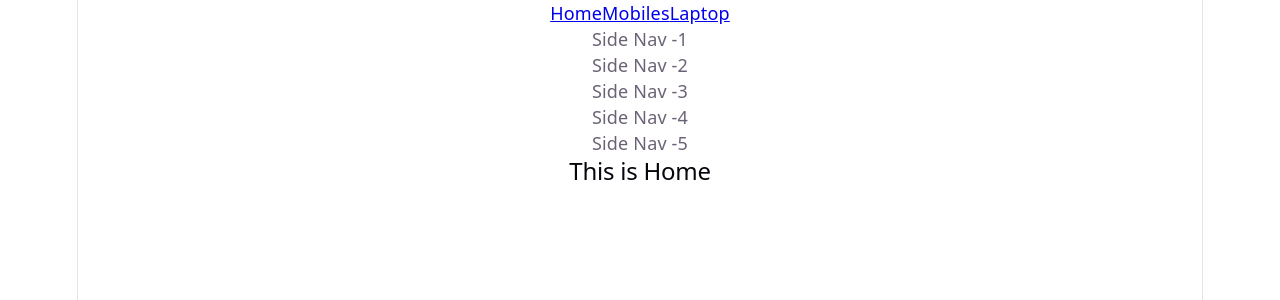
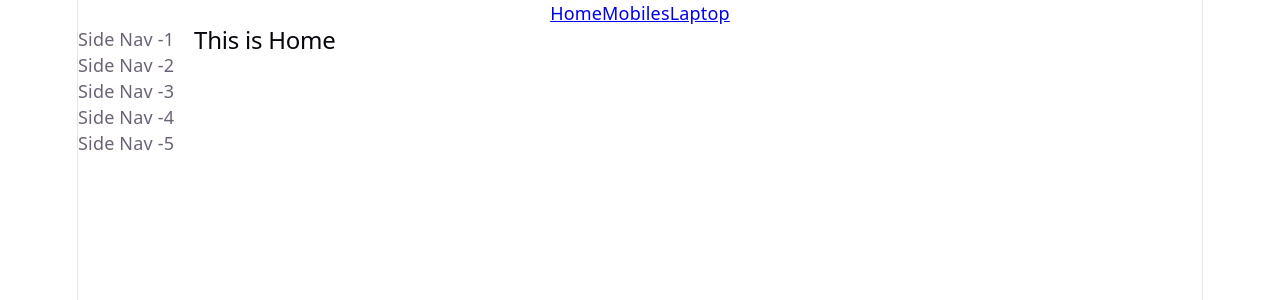
Before and after one commit to fatematujjohralima/react-router, a React (Vite) app: page / in a window 1280 px wide. Shown: the top 300 px of the page. Built offline with nearby package versions, Linux system fonts and the light colour scheme.

Commit message:
add styling for root-main

```diff
--- /dev/null
+++ b/src/Component/Root/Root.css
@@ -0,0 +1,4 @@
+.root-main{
+    display: flex;
+    gap: 20px;
+}
--- a/src/Component/Root/Root.jsx
+++ b/src/Component/Root/Root.jsx
@@ -2,15 +2,17 @@ import React from 'react';
 import Header from '../Header/Header';
 import { Outlet } from 'react-router';
 import SideBar from '../Sidebar/Sidebar';
+import './Root.css'
 
 const Root = () => {
     return (
         <div>
             <Header></Header>
-            <SideBar></SideBar>
+            <div className="root-main">
+                <SideBar></SideBar>
 
-
-            <Outlet></Outlet>
+                <Outlet></Outlet>
+            </div>
 
         </div>
     );
```
